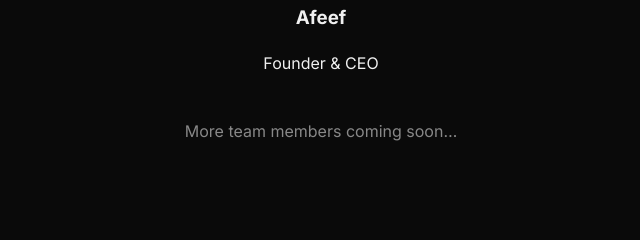
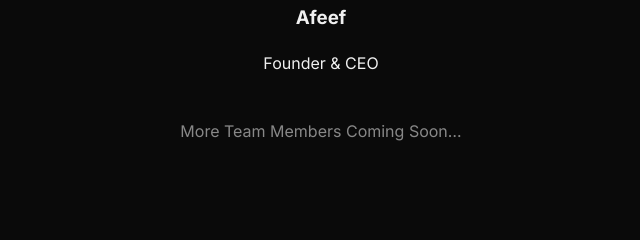
Before and after one commit to afeef2109/Nexvian, a website: page index.html in a window 1280 px wide. Shown: the part 2240-2480 px from the top of the page, 319-959 px from the left. Drawn offline with nearby package versions, Linux system fonts and the light colour scheme.

Commit message:
Update index.html

```diff
--- a/index.html
+++ b/index.html
@@ -139,7 +139,7 @@
       <img src="afeef.png" alt="Founder">
       <h3>Afeef</h3>
       <p>Founder & CEO</p>
-      <p>More team members coming soon…</p>
+      <p>More Team Members Coming Soon…</p>
     </div>
   </div>
 </section>
```
